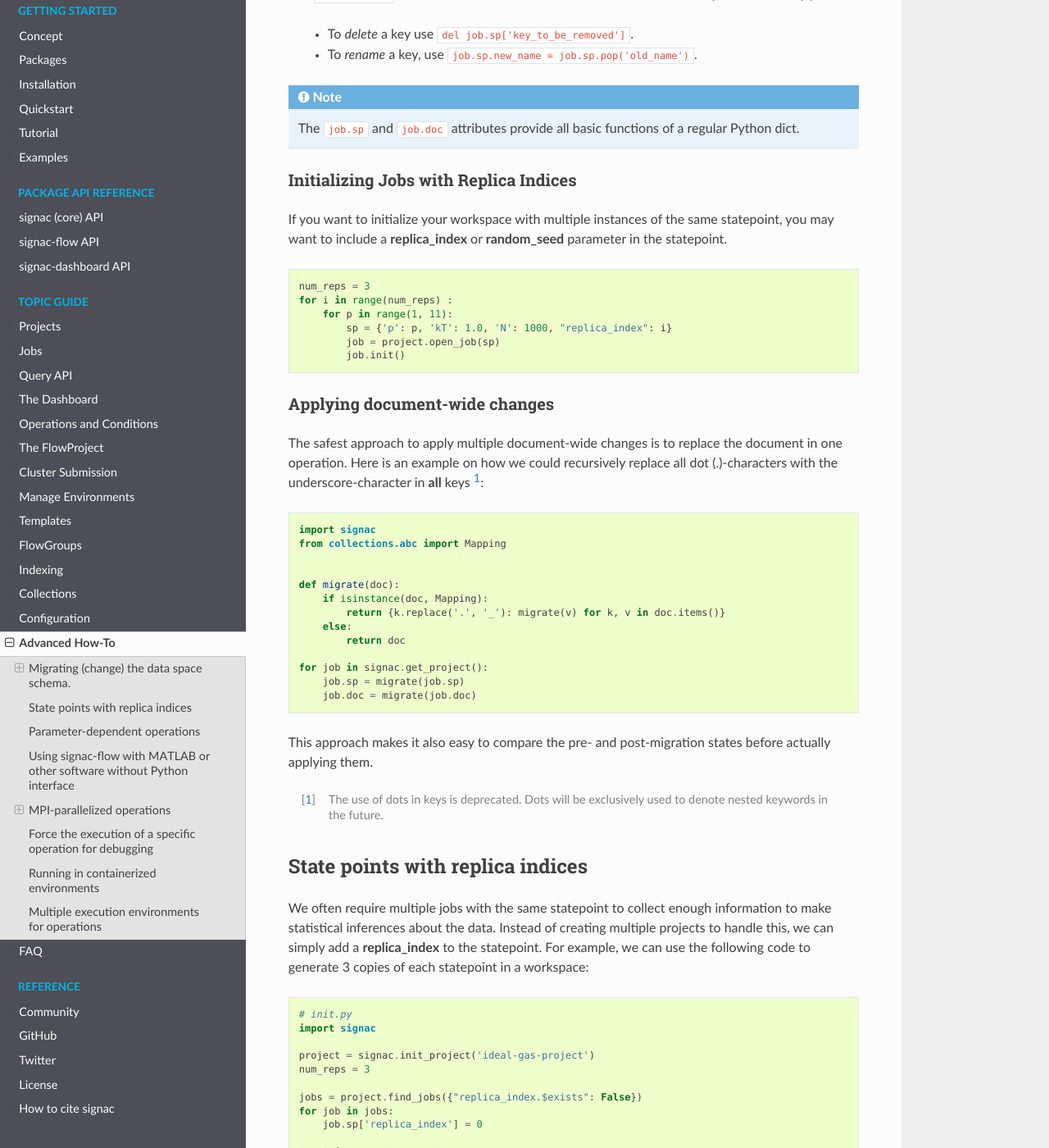
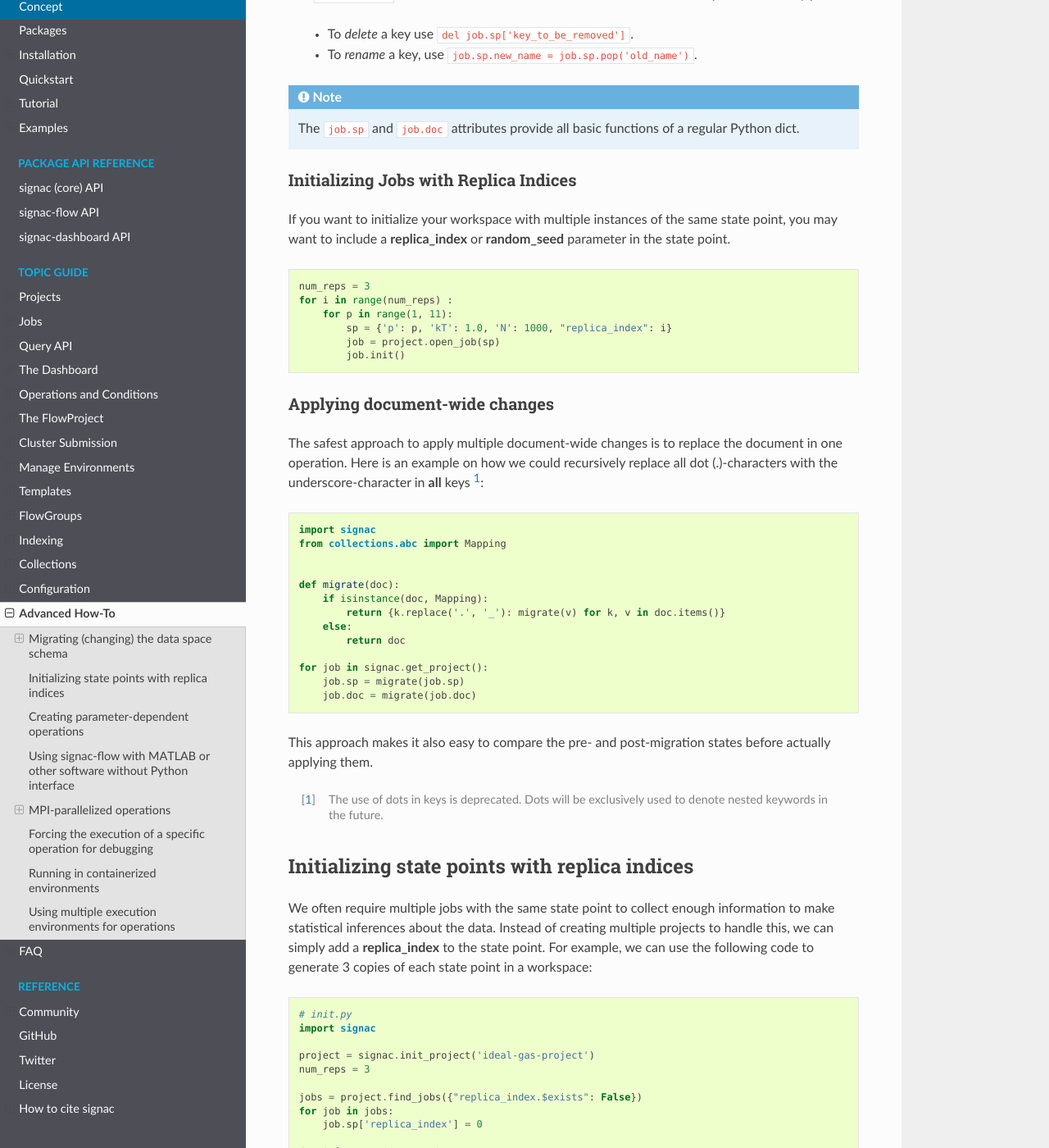
Before and after one commit to glotzerlab/signac-docs, a Sphinx documentation site: the page built from docs/source/recipes.rst, in a window 1280 px wide and 1400 px high, scrolled down 752 px. Shown: the whole window at 82% size. Built offline with Sphinx 7.4.7 and the Read the Docs theme 2.0.0, drawn with Linux system fonts in a browser that asks for light colours; some of the changed text lies outside the part shown.

Commit message:
fixing typos

```diff
--- a/docs/source/recipes.rst
+++ b/docs/source/recipes.rst
@@ -11,7 +11,7 @@
     Move all recipes below into a 'General' section once we have added more recipes.
 
 
-Migrating (change) the data space schema.
+Migrating (changing) the data space schema
 ==============================================
 
 Adding/renaming/deleting keys
@@ -47,7 +47,7 @@
 
 Initializing Jobs with Replica Indices
 --------------------------------------
-If you want to initialize your workspace with multiple instances of the same statepoint, you may want to include a **replica_index** or **random_seed** parameter in the statepoint.
+If you want to initialize your workspace with multiple instances of the same state point, you may want to include a **replica_index** or **random_seed** parameter in the state point.
 
 .. code-block:: python
 
@@ -86,10 +86,10 @@
 
 .. [#f1] The use of dots in keys is deprecated. Dots will be exclusively used to denote nested keywords in the future.
 
-State points with replica indices
-======================================
+Initializing state points with replica indices
+==============================================
 
-We often require multiple jobs with the same statepoint to collect enough information to make statistical inferences about the data. Instead of creating multiple projects to handle this, we can simply add a **replica_index** to the statepoint. For example, we can use the following code to generate 3 copies of each statepoint in a workspace:
+We often require multiple jobs with the same state point to collect enough information to make statistical inferences about the data. Instead of creating multiple projects to handle this, we can simply add a **replica_index** to the state point. For example, we can use the following code to generate 3 copies of each state point in a workspace:
 
 .. code-block:: python
 
@@ -108,7 +108,7 @@
             sp = {'p': p, 'kT': 1.0, 'N': 1000, "replica_index": i}
             project.open_job(sp).init()
 
-Parameter-dependent operations
+Creating parameter-dependent operations
 ============================================
 
 Operations defined as a function as part of a **signac-flow** workflow can only have one required argument: the job.
@@ -262,7 +262,7 @@
 
 Storing the above template in a file called ``templates/script.sh`` within your project root directory will prepend *every* operation command with ``mpiexec`` and so on.
 
-Force the execution of a specific operation for debugging
+Forcing the execution of a specific operation for debugging
 ==================================================================
 
 Sometimes it is necessary to repeatedly run a specific operation although it is not technically eligible for execution.
@@ -346,7 +346,7 @@
       4. How to synchronize between two different compute environments.
       5. How to use **signac** in combination with a docker/singularity container.
 
-Multiple execution environments for operations
+Using multiple execution environments for operations
 ============================================================
 
 Suppose that for a given project you wanted to run jobs on multiple
```
